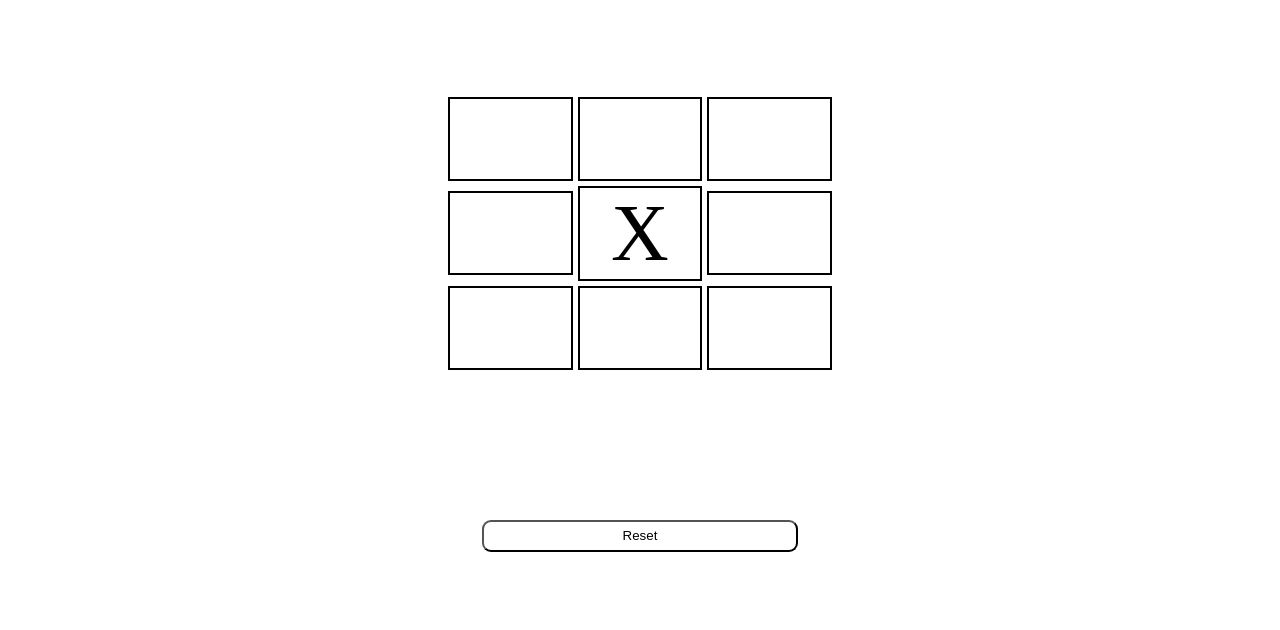
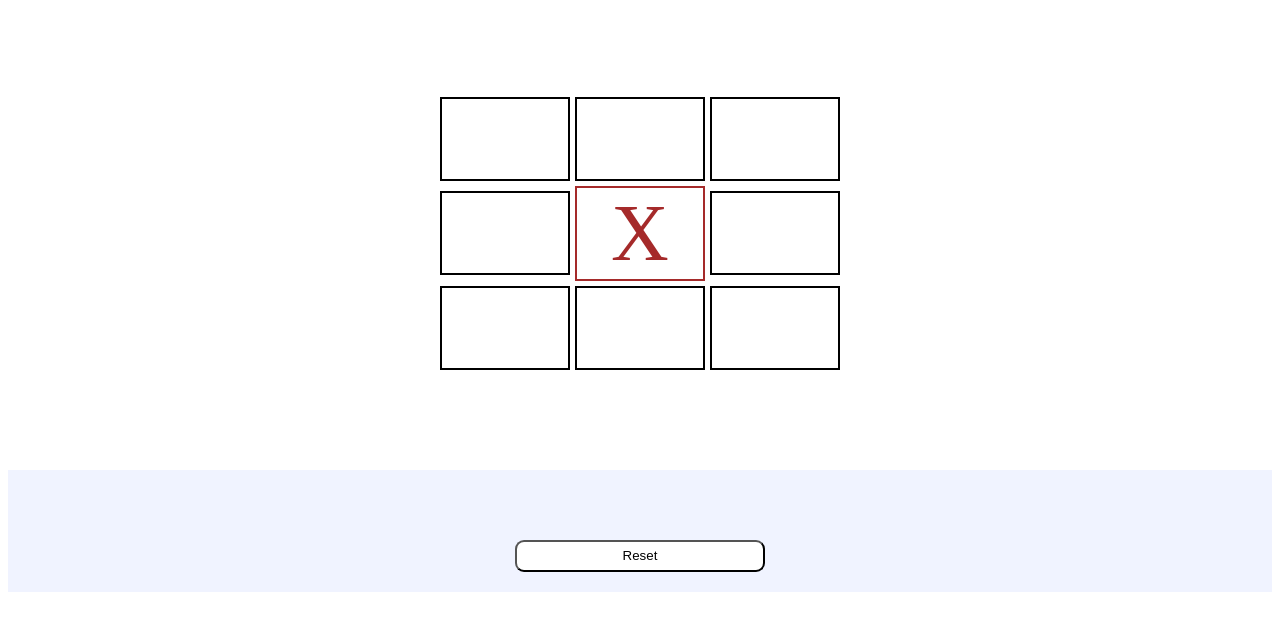
Before and after one commit to Dreamati/Tic-Tac-Toe, a plain HTML site: page index.html in a window 1280 px wide. Both pictures are taken after a click on the element 640 px from the left and 375 px from the top of the page. Shown: the part 148-778 px from the top of the page. Drawn offline with Linux system fonts and the light colour scheme.

Commit message:
Ready to Submit

```diff
--- a/script.js
+++ b/script.js
@@ -16,7 +16,7 @@ const Player = function(name, mark){
 }
 boardState = {
     boardFilled:[],
-    winningCombo: [[1,2,3], [4,5,6], [7,8,9], [1,4,7], [2,5,8], [3,6,9], [1,5,9], [2,5,8]]
+    winningCombo: [[1,2,3], [4,5,6], [7,8,9], [1,4,7], [2,5,8], [3,6,9], [1,5,9], [3,5,7]]
 }
 
 const Player1 = Player("Player 1", 'X');
@@ -59,6 +59,10 @@ const LogicDisplay = (function(){
 
         if (!boardState.boardFilled.includes(position) && eventid)
         {
+            if (playerTurn.playerMark === 'X')
+            {
+                event.style.color = 'brown';
+            }
 
             event.textContent = `${playerTurn.playerMark}`;
             playerTurn.moves.push(position);
@@ -118,6 +122,7 @@ const LogicDisplay = (function(){
         console.log(eventTracker);
         for (let i = 0; i< eventTracker.length; i++){
             eventTracker[i].textContent = '';
+            eventTracker[i].style.color = 'black';
         }
         eventTracker = [];
         boardState.boardFilled = [];
--- a/style.css
+++ b/style.css
@@ -1,3 +1,7 @@
+body {
+    --color1: #f0f3ff;
+}
+
 h1 {
     text-align: center;
 }
@@ -5,7 +9,7 @@ section * {
 
 }
 .container {
-    width: 30vw;
+    width: 400px;
     margin: 100px auto;
     display: flex;
     flex-direction: column;
@@ -45,7 +49,7 @@ section * {
 }
 
 button {
-    width: 25%;
+    width: 20%;
     height: 4vh;
     background-color: white;
     border-radius: 9px;
@@ -56,12 +60,19 @@ button {
     justify-content: center;
     align-items: center;
     gap: 50px;
+    background-color: var(--color1) ;
+    padding: 20px 5px;
 }
 h1 {
     font-weight: 900;
     font-size: 5rem;
     font-family: monospace, Cambria, Cochin, Georgia, Times, 'Times New Roman', serif;
 }
+
+div.browntext {
+    color: brown;
+}
+
 @media only screen and (max-width: 600px) {
     .container {
         width: 80%;
```
